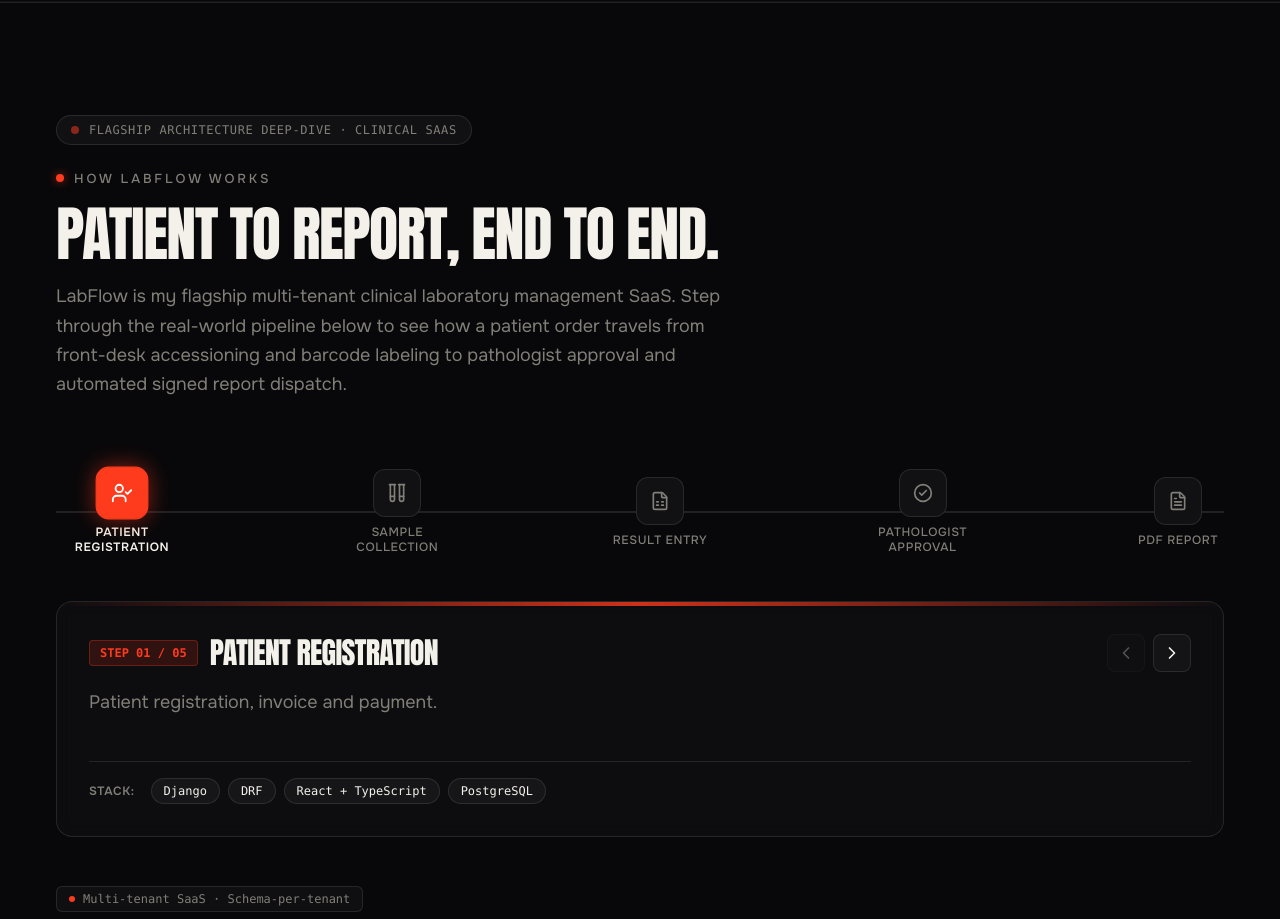
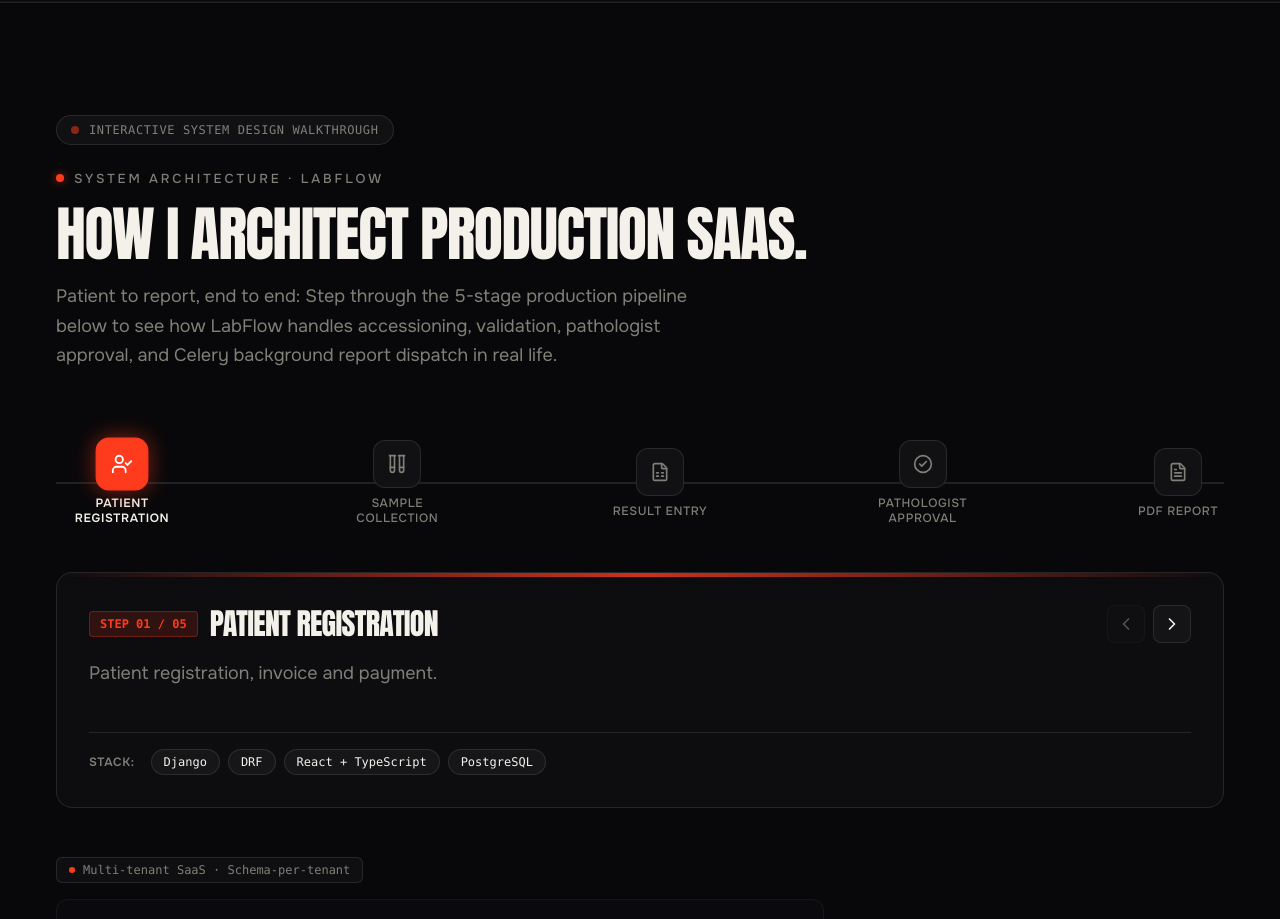
Before and after one commit to kamrandebugging/Portfolio, a React (Vite) app: page / in a window 1280 px wide. Shown: the part 2100-3019 px from the top of the page. Built offline with nearby package versions, Linux system fonts and the light colour scheme.

Commit message:
feat(flow-explorer): update heading to bold HR-focused architecture headline

```diff
--- a/src/data/portfolio.ts
+++ b/src/data/portfolio.ts
@@ -135,11 +135,11 @@ export const portfolioData: PortfolioData = {
     copyright: '© 2026 Muhammad Kamran. All rights reserved.',
   },
   flowExplorer: {
-    badge: 'Flagship Architecture Deep-Dive · Clinical SaaS',
-    eyebrow: 'How LabFlow works',
-    title: 'Patient to report, end to end.',
+    badge: 'Interactive System Design Walkthrough',
+    eyebrow: 'System Architecture · LabFlow',
+    title: 'How I architect production SaaS.',
     description:
-      'LabFlow is my flagship multi-tenant clinical laboratory management SaaS. Step through the real-world pipeline below to see how a patient order travels from front-desk accessioning and barcode labeling to pathologist approval and automated signed report dispatch.',
+      'Patient to report, end to end: Step through the 5-stage production pipeline below to see how LabFlow handles accessioning, validation, pathologist approval, and Celery background report dispatch in real life.',
     tagline: 'Multi-tenant SaaS · Schema-per-tenant',
     moneyNote:
       'Money: payment on a partner invoice creates a PENDING revenue-share ledger row. Monthly settlements are drafted on the 1st at 01:00 Asia/Karachi, with statement PDFs emailed to partners. No partner login in v1.',
```
